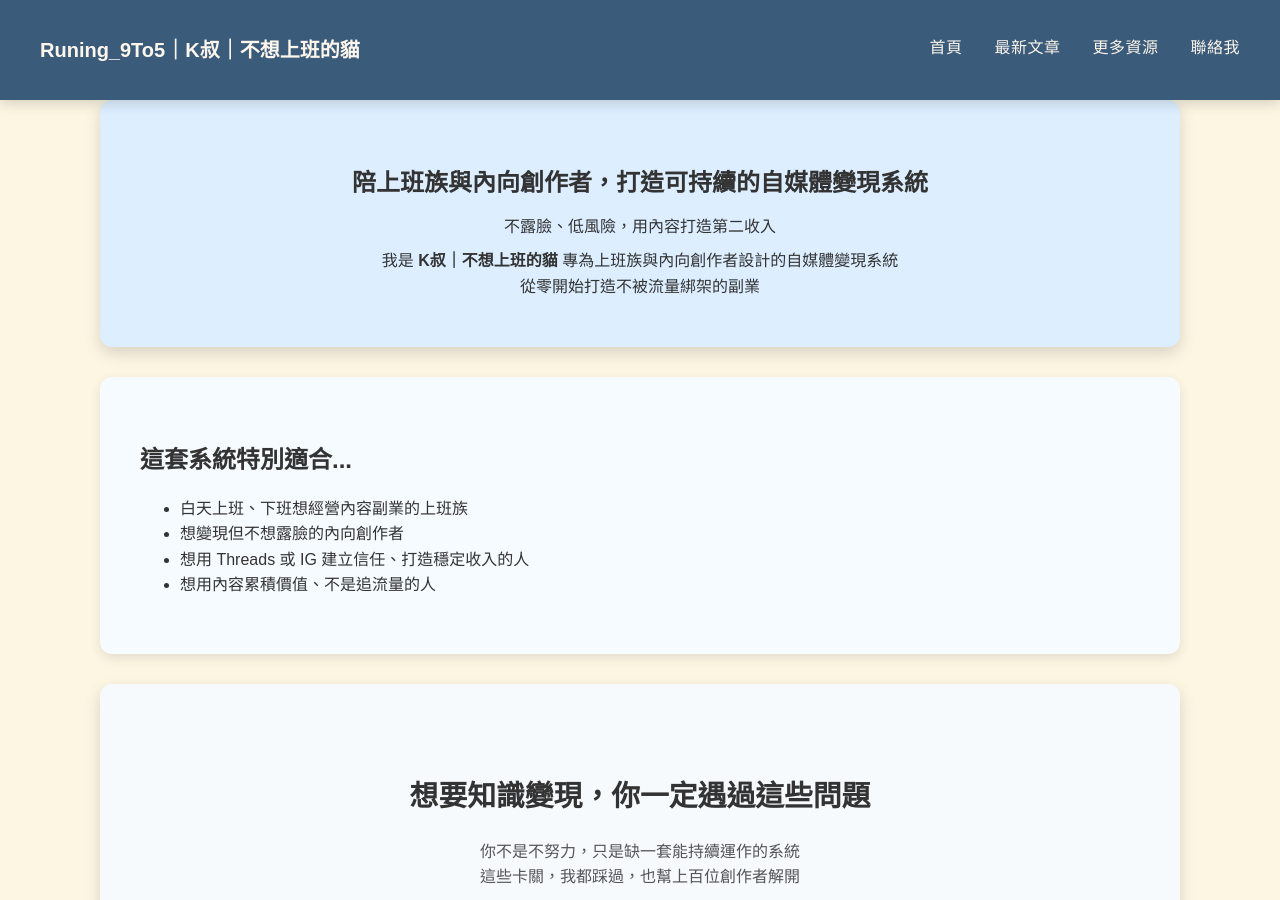
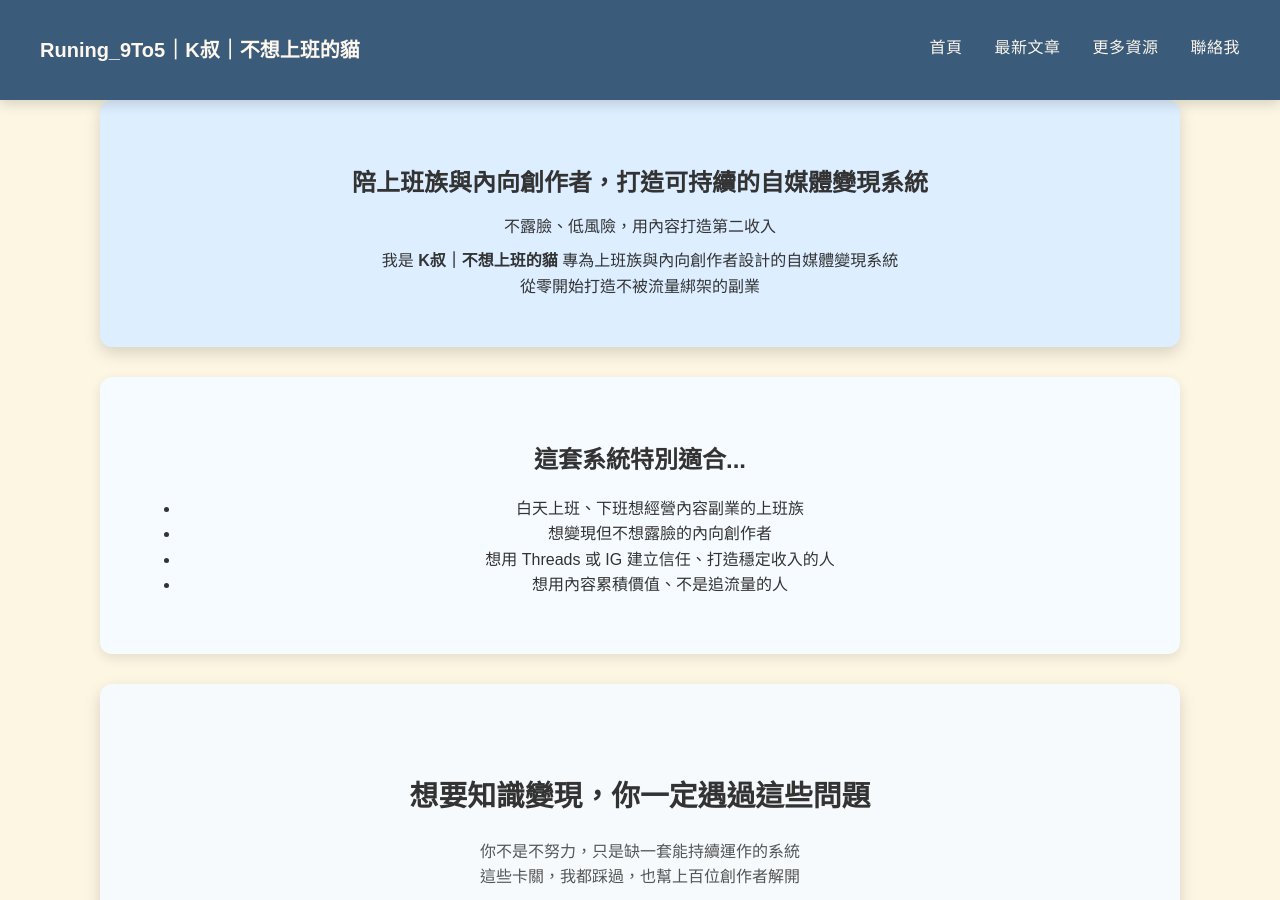
Before and after one commit to KenHAI666/Runing9TO5, a Jekyll site: the page built from index.md, in a window 1280 px wide and 900 px high. Built offline with Jekyll 4.4.1, drawn with Linux system fonts in a browser that asks for light colours.

Commit message:
Update index.md

```diff
--- a/index.md
+++ b/index.md
@@ -36,7 +36,7 @@ keywords: "自媒體變現系統, 上班族斜槓指南, 內容變現策略, 內
 </section>
 
 <!-- 🔹 適合誰 -->
-<section class="card-section-1" style="padding:40px; background:#f6fbff;" id="who-for">
+<section class="card-section-1" style="padding:40px; background:#f6fbff; text-align:center;" id="who-for">
   <h2>這套系統特別適合...</h2>
   <ul>
     <li>白天上班、下班想經營內容副業的上班族</li>
```
